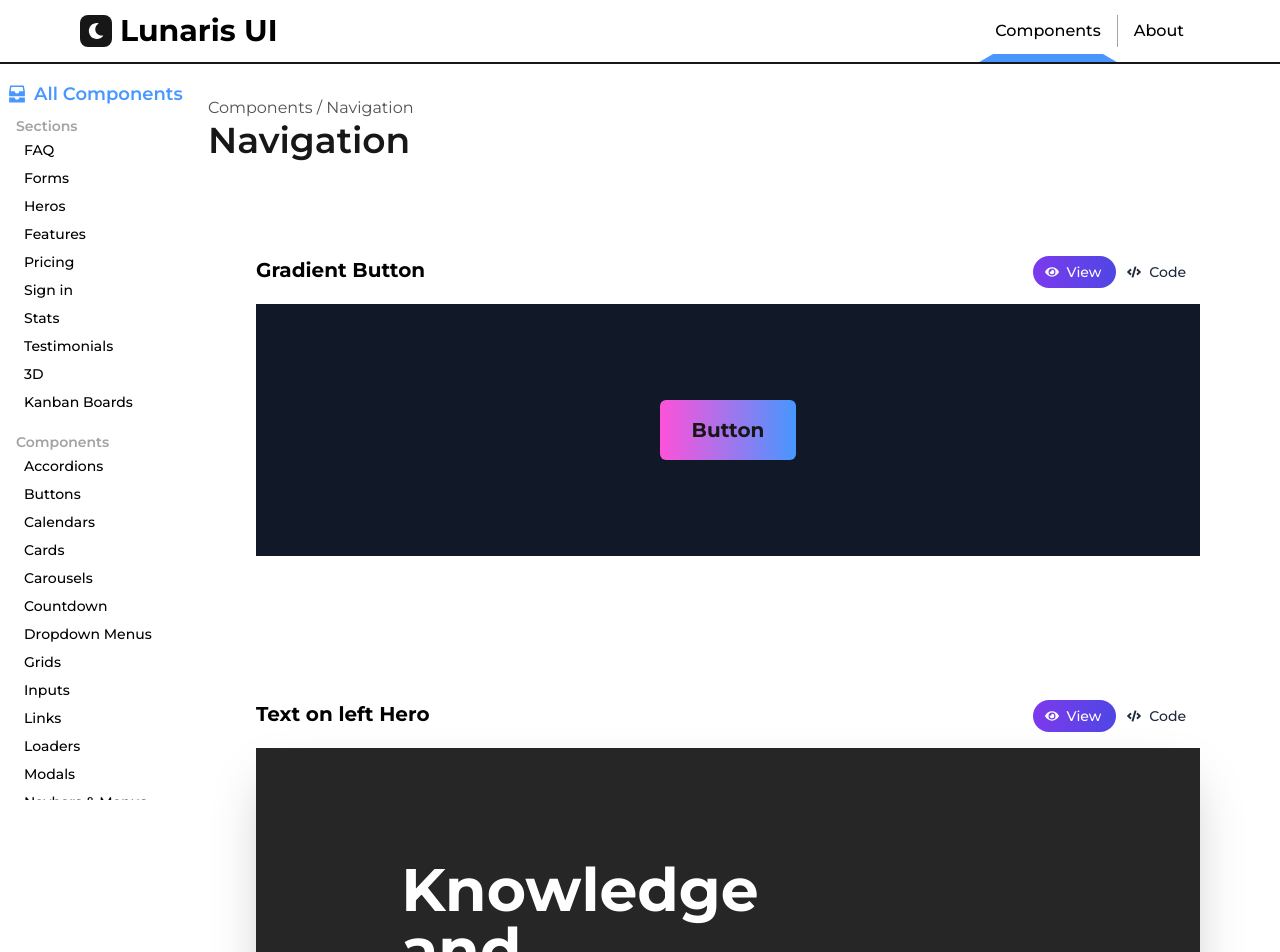
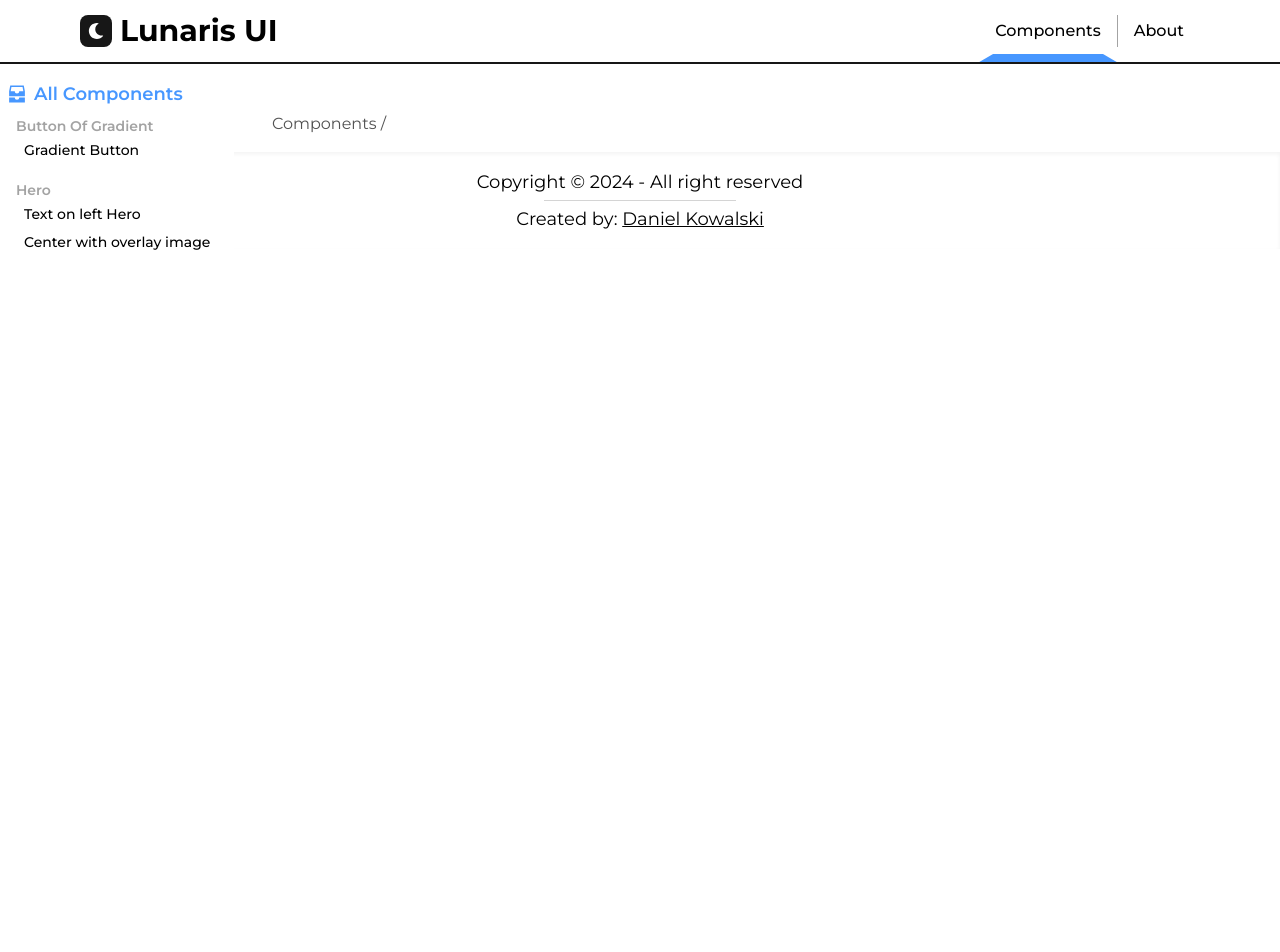
Before and after one commit to k0wal45/component-library, a Next.js app: page /components/1 in a window 1280 px wide. Shown: the top 952 px of the page. After the commit the page ends 800 px from the top, so only its background shows below. Built offline with nearby package versions, Linux system fonts and the light colour scheme.

Commit message:
major changes in funcinalities and filtering items on slug on /components/[slug]

```diff
--- a/DATA.tsx
+++ /dev/null
@@ -1,25 +0,0 @@
-import {
-  GradientButtonCode,
-  GradientButtonShowOf,
-} from "./components/ComponentShowcase/Components/Buttons/GradientButton/ShowOf";
-import {
-  TextLeftHeroCode,
-  TextLeftHeroShowOf,
-} from "./components/ComponentShowcase/Components/Hero/LeftTextRightImg/showOf";
-
-const componentsData = [
-  {
-    type: "Button",
-    name: "Gradient Button",
-    showOf: <GradientButtonShowOf />,
-    code: GradientButtonCode,
-  },
-  {
-    type: "Hero",
-    name: "Text on left Hero",
-    showOf: <TextLeftHeroShowOf />,
-    code: TextLeftHeroCode,
-  },
-];
-
-export default componentsData;
--- /dev/null
+++ b/DATA/data.tsx
@@ -0,0 +1,35 @@
+import {
+  GradientButtonCode,
+  GradientButtonShowOf,
+} from "../components/ComponentShowcase/Components/Buttons/GradientButton/ShowOf";
+import {
+  CenterTextBgImageCode,
+  CenterTextBgImageShowOf,
+} from "../components/ComponentShowcase/Components/Hero/CenterTextBgImage/CenterTextBgImageShowOf";
+import {
+  TextLeftHeroCode,
+  TextLeftHeroShowOf,
+} from "../components/ComponentShowcase/Components/Hero/LeftTextRightImg/ShowOf";
+
+const componentsData = [
+  {
+    type: "Button Of Gradient",
+    name: "Gradient Button",
+    showOf: <GradientButtonShowOf />,
+    code: GradientButtonCode,
+  },
+  {
+    type: "Hero",
+    name: "Text on left Hero",
+    showOf: <TextLeftHeroShowOf />,
+    code: TextLeftHeroCode,
+  },
+  {
+    type: "Hero",
+    name: "Center with overlay image",
+    showOf: <CenterTextBgImageShowOf />,
+    code: CenterTextBgImageCode,
+  },
+];
+
+export default componentsData;
--- /dev/null
+++ b/DATA/helpers.ts
@@ -0,0 +1,56 @@
+interface ComponentItem {
+  type: string;
+  name: string;
+  showOf: JSX.Element;
+  code: string;
+}
+
+interface ComponentGroup {
+  type: string;
+  names: string[];
+}
+
+export const groupComponentsByType = (
+  components: { type: string; name: string }[]
+): ComponentGroup[] => {
+  const groupedComponents: { [key: string]: ComponentGroup } = {};
+
+  components.forEach((component) => {
+    const { type, name } = component;
+
+    if (!groupedComponents[type]) {
+      groupedComponents[type] = {
+        type: type,
+        names: [],
+      };
+    }
+
+    groupedComponents[type].names.push(name);
+  });
+
+  return Object.values(groupedComponents);
+};
+
+export const createLink = (string: string) => {
+  return string.replace(/ /g, "-").toLowerCase();
+};
+
+interface PageData {
+  name: string;
+  components: ComponentItem[];
+}
+export const filterComponentsBySlug = (array: any, slug: any) => {
+  const filteredComponents: PageData = {
+    name: "",
+    components: [],
+  };
+
+  array.forEach((component: ComponentItem) => {
+    if (createLink(component.type) === slug) {
+      filteredComponents.components.push(component);
+      filteredComponents.name = component.type;
+    }
+  });
+
+  return filteredComponents;
+};
--- a/app/components/[slug]/page.tsx
+++ b/app/components/[slug]/page.tsx
@@ -1,17 +1,22 @@
+"use client";
 import ComponentShowcase from "@/components/ComponentShowcase/ComponentShowcase";
-import componentsData from "@/DATA";
+import componentsData from "@/DATA/data";
+import { filterComponentsBySlug } from "@/DATA/helpers";
+import { useParams, usePathname } from "next/navigation";
 import React from "react";
 
-export const revalidate = 10;
+const page = () => {
+  const { slug } = useParams();
 
-const page = () => {
+  const data = filterComponentsBySlug(componentsData, slug);
+
   return (
-    <div className="mt-24 flex flex-col gap-8">
+    <div className="mt-24 flex flex-col gap-8 p-4">
       <div className="flex flex-col">
-        <p className="text-neutral-600">Components / Navigation</p>
-        <h1 className="text-4xl text-neutral-900 font-semibold">Navigation</h1>
+        <p className="text-neutral-600">Components / {data.name}</p>
+        <h1 className="text-4xl text-neutral-900 font-semibold">{data.name}</h1>
       </div>
-      {componentsData.map((component) => (
+      {data.components.map((component) => (
         <ComponentShowcase component={component} key={component.name} />
       ))}
     </div>
--- a/app/components/layout.tsx
+++ b/app/components/layout.tsx
@@ -1,15 +1,25 @@
+import componentsData from "@/DATA/data";
+import { createLink, groupComponentsByType } from "@/DATA/helpers";
 import Link from "next/link";
 import React from "react";
 import { IoFileTrayStackedSharp } from "react-icons/io5";
 
-const layout = ({
+interface ComponentGroup {
+  type: string;
+  names: string[];
+}
+
+const Layout = ({
   children,
 }: Readonly<{
   children: React.ReactNode;
 }>) => {
+  // Group the components by their type
+  const components = groupComponentsByType(componentsData);
+
   return (
     <main>
-      <ul className="fixed top-0 left-0 hidden md:flex flex-col h-screen bg-white pt-20 px-2 overflow-scroll scroll-smooth scroll-hide">
+      <ul className="fixed top-0 left-0 hidden md:flex flex-col h-screen max-w-[15rem] bg-white pt-20 px-2 overflow-scroll scroll-smooth scroll-hide">
         <li>
           <Link
             href="/components"
@@ -19,71 +29,25 @@ const layout = ({
             All Components
           </Link>
         </li>
-        {DUMMY_DATA.map((data) => (
-          <ul
-            key={data.title}
-            className="p-2 flex flex-col font-medium text-sm"
-          >
+        {/* Iterate over the grouped components */}
+        {components.map((data: ComponentGroup) => (
+          <ul key={data.type} className="p-2 flex flex-col font-medium text-sm">
             <li className="font-semibold text-neutral-400 pl-[-1.5rem]">
-              {data.title}
+              {data.type} {/* Corrected from `data.title` to `data.type` */}
             </li>
-            {data.array.map((name) => (
-              <li
-                key={name}
-                className="w-full p-1 px-2 hover:bg-neutral-200 rounded-sm cursor-pointer"
-              >
-                {name}
-              </li>
+            {data.names.map((name) => (
+              <Link key={name} href={"/components/" + createLink(data.type)}>
+                <li className="w-full p-1 px-2 hover:bg-neutral-200 rounded-sm cursor-pointer">
+                  {name}
+                </li>
+              </Link>
             ))}
           </ul>
         ))}
       </ul>
-      <div className="md:ml-52 md:w-[calc(100vw-15rem)]">{children}</div>
+      <div className="md:ml-64 md:w-[calc(100vw-20rem)]">{children}</div>
     </main>
   );
 };
 
-export default layout;
-
-const DUMMY_DATA = [
-  {
-    title: "Sections",
-    array: [
-      "FAQ",
-      "Forms",
-      "Heros",
-      "Features",
-      "Pricing",
-      "Sign in",
-      "Stats",
-      "Testimonials",
-      "3D",
-      "Kanban Boards",
-    ],
-  },
-  {
-    title: "Components",
-    array: [
-      "Accordions",
-      "Buttons",
-      "Calendars",
-      "Cards",
-      "Carousels",
-      "Countdown",
-      "Dropdown Menus",
-      "Grids",
-      "Inputs",
-      "Links",
-      "Loaders",
-      "Modals",
-      "Navbars & Menus",
-      "Notifications",
-      "Other",
-      "Progress",
-      "Tabs",
-      "Tables",
-      "Text",
-      "Toggles",
-    ],
-  },
-];
+export default Layout;
--- a/components/ComponentShowcase/ComponentShowcase.tsx
+++ b/components/ComponentShowcase/ComponentShowcase.tsx
@@ -7,7 +7,7 @@ const ComponentShowcase = ({ component }: any) => {
   const [selected, setSelected] = useState(true);
 
   return (
-    <section className="p-12 w-full h-fit">
+    <section className="w-full h-fit">
       <div className="flex justify-between py-4">
         <h3 className="text-xl font-bold">{component.name}</h3>
         <Toggle selected={selected} setSelected={setSelected} />
--- /dev/null
+++ b/components/ComponentShowcase/Components/Hero/CenterTextBgImage/CenterTextBgImageShowOf.tsx
@@ -0,0 +1,55 @@
+import React from "react";
+import CenterTextBgImage from "./CenterTextBgImage";
+
+export const CenterTextBgImageShowOf = () => {
+  return (
+    <div className="">
+      <CenterTextBgImage />
+    </div>
+  );
+};
+
+export const CenterTextBgImageCode = `import Image from "next/image";
+import Link from "next/link";
+import React from "react";
+
+// remember to add next.config.js file for images from 3rd party websites to work
+
+const CenterTextBgImage = () => {
+  return (
+    <header className="w-full relative min-h-screen flex flex-col justify-center items-center gap-6 p-4 py-24 overflow-hidden text-center z-20 text-white">
+      <h1 className="text-5xl lg:text-7xl font-bold">
+        The Future of Innovation
+      </h1>
+      <p className="text-xl max-w-xl">
+        Explore how cutting-edge solutions are transforming the world around us.
+        Step into the world of innovation and learn more about the future of
+        technology.
+      </p>
+      <div className="flex flex-wrap gap-4 items-center justify-center">
+        <Link
+          href="#"
+          className="p-4 px-6 bg-white text-black font-bold text-lg hover:bg-neutral-300 active:scale-105 transition-all duration-200"
+        >
+          Learn More
+        </Link>
+        <Link
+          href="#"
+          className="p-4 px-6 text-white border-4 scale-95 border-white font-bold text-lg hover:bg-neutral-300/10 active:scale-105 transition-all duration-200"
+        >
+          Sign Up
+        </Link>
+      </div>
+      <Image
+        width={1920}
+        height={1080}
+        alt="Technology image from unsplash"
+        src="https://images.unsplash.com/photo-1605810230434-7631ac76ec81?q=80&w=2070&auto=format&fit=crop&ixlib=rb-4.0.3&ixid=M3wxMjA3fDB8MHxwaG90by1wYWdlfHx8fGVufDB8fHx8fA%3D%3D"
+        className="absolute w-full h-full top-0 left-0 z-[-1] object-cover brightness-50"
+      />
+    </header>
+  );
+};
+
+export default CenterTextBgImage;
+`;
--- a/components/ComponentShowcase/Components/Hero/LeftTextRightImg/ShowOf.tsx
+++ b/components/ComponentShowcase/Components/Hero/LeftTextRightImg/ShowOf.tsx
@@ -19,7 +19,7 @@ const TextLeftHero = () => {
   return (
     <header
       id="glowna"
-      className="flex flex-col lg:flex-row justify-center gap-4 items-center lg:px-48 min-h-screen max-w-screen py-24 pb-12 bg-photo shadow-2xl bg-neutral-800"
+      className="flex flex-col lg:flex-row justify-center gap-4 items-center lg:px-48 min-h-screen max-w-screen py-24 pb-12 shadow-2xl bg-neutral-800"
     >
       <div className="flex flex-col justify-center items-start lg:max-w-[40vw] p-4 gap-8">
         <h1 className="text-4xl lg:text-6xl font-bold  text-white">
--- a/components/ComponentShowcase/Toggle.tsx
+++ b/components/ComponentShowcase/Toggle.tsx
@@ -14,8 +14,6 @@ const Toggle = ({
   selected: ToggleOptionsType;
   setSelected: Dispatch<SetStateAction<ToggleOptionsType>>;
 }) => {
-  console.log(selected);
-
   return (
     <div className="relative flex w-fit items-center rounded-full">
       <button
--- /dev/null
+++ b/next.config.js
@@ -0,0 +1,9 @@
+module.exports = {
+  images: {
+    remotePatterns: [
+      {
+        hostname: "images.unsplash.com",
+      },
+    ],
+  },
+};
```
Also changed, not shown: components/ComponentShowcase/Components/Hero/CenterTextBgImage/CenterTextBgImage.tsx (added, +35 -0 lines), components/ComponentShowcase/Components/Hero/LeftTextRightImg/Hero.tsx (+3 -6 lines).
